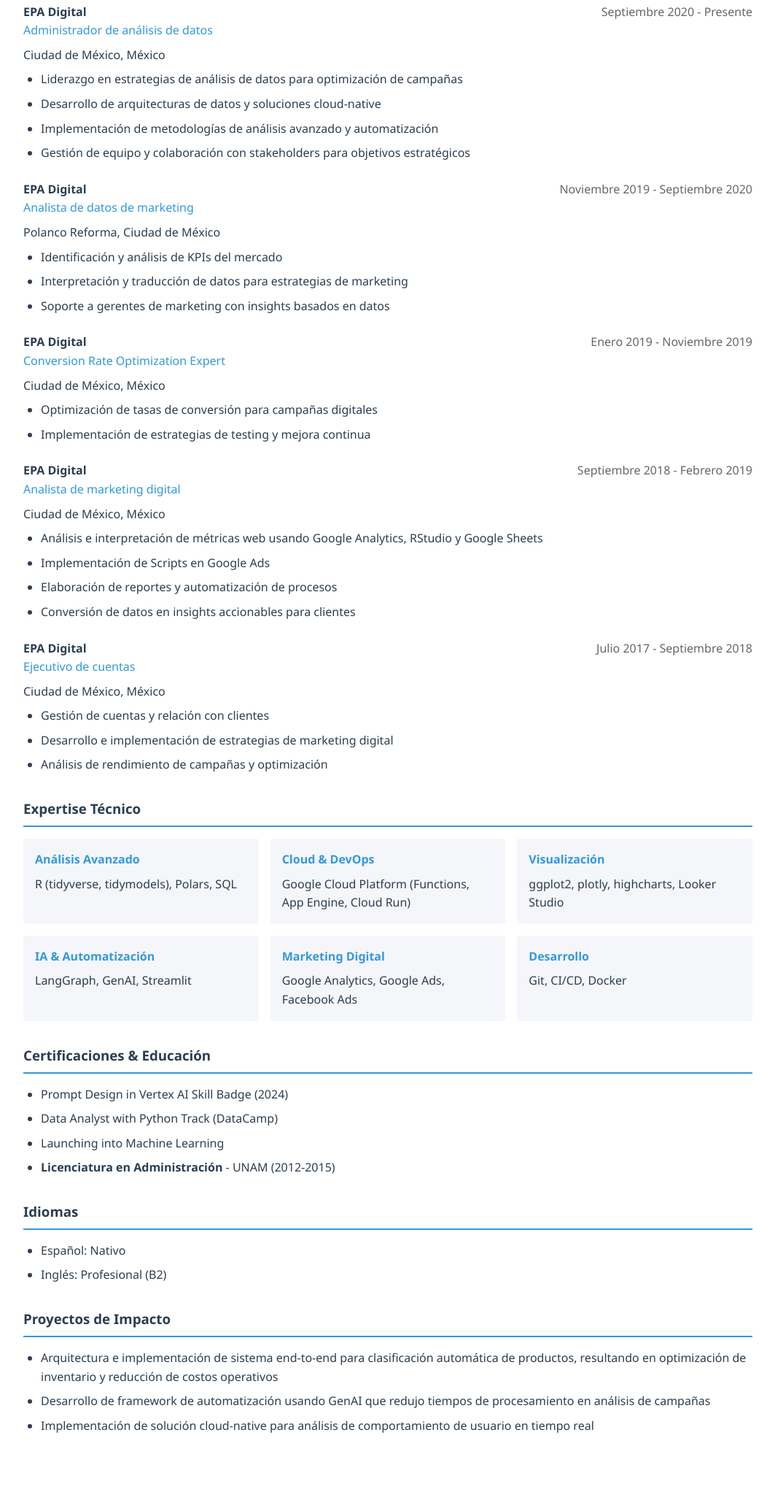
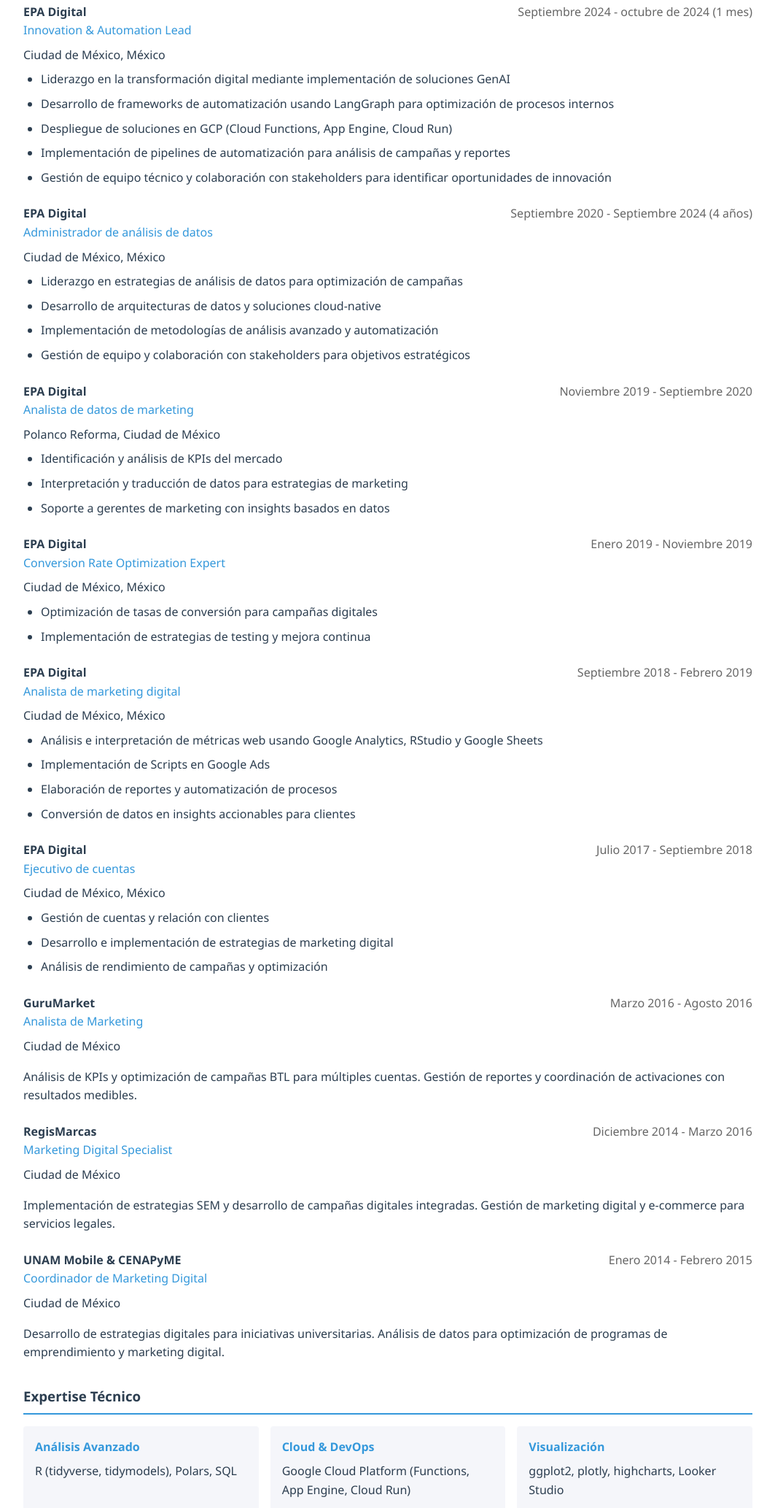
Before and after one commit to Metuendus/Metuendus.github.io, a plain HTML site: page index.html in a window 1280 px wide. Shown: the part 537-2603 px from the top of the page at 73% size, without its empty margins (108-1171 px from the left). Before the commit the page ends 2567 px from the top, so only its background shows below. Drawn offline with Linux system fonts and the light colour scheme.

```diff
--- a/index.html
+++ b/index.html
@@ -5,6 +5,37 @@
         <meta name="viewport" content="width=device-width, initial-scale=1.0">
         <title>José Carlos Corona - Data & Analytics Innovation Leader</title>
         <link rel="stylesheet" href="styles/main.css">
+        <script>
+            // Función para actualizar las fechas dinámicamente
+            function updateDates() {
+                const currentDate = new Date();
+                const startDate = new Date(2024, 8); // Septiembre 2024 (mes es 0-based)
+
+                const monthsDiff = (currentDate.getFullYear() - startDate.getFullYear()) * 12 +
+                                 (currentDate.getMonth() - startDate.getMonth());
+
+                const years = Math.floor(monthsDiff / 12);
+                const months = monthsDiff % 12;
+
+                let duration = '';
+                if (years > 0) {
+                    duration += `${years} año${years > 1 ? 's' : ''} `;
+                }
+                if (months > 0 || years === 0) {
+                    duration += `${months} mes${months > 1 ? 'es' : ''}`;
+                }
+
+                document.getElementById('current-duration').textContent = `(${duration})`;
+                const months_es = [
+                    'enero', 'febrero', 'marzo', 'abril', 'mayo', 'junio',
+                    'julio', 'agosto', 'septiembre', 'octubre', 'noviembre', 'diciembre'
+                ];
+
+                const currentDateText = `${months_es[currentDate.getMonth()]} de ${currentDate.getFullYear()}`;
+                document.getElementById('current-date').textContent = currentDateText;
+            }
+            window.onload = updateDates;
+        </script>
     </head>
     <body>
         <div class="header">
@@ -24,7 +55,6 @@
             </div>
         </div>
 
-
         <div class="section">
             <h3 class="section-title">Perfil Profesional</h3>
             <p>Líder en análisis de datos y automatización con más de 7 años de experiencia transformando datos en soluciones de negocio escalables. Especializado en el desarrollo de arquitecturas cloud-native y la implementación de soluciones de IA Generativa. Combino una sólida base técnica en R y Python con una visión estratégica para optimizar procesos de marketing digital y retail.</p>
@@ -37,9 +67,30 @@
                 <div class="experience-header">
                     <div>
                         <div class="company">EPA Digital</div>
+                        <div class="position">Innovation & Automation Lead</div>
+                    </div>
+                    <div class="date">
+                        Septiembre 2024 - <span id="current-date">Presente</span>
+                        <span id="current-duration"></span>
+                    </div>
+                </div>
+                <div class="location">Ciudad de México, México</div>
+                <ul>
+                    <li>Liderazgo en la transformación digital mediante implementación de soluciones GenAI</li>
+                    <li>Desarrollo de frameworks de automatización usando LangGraph para optimización de procesos internos</li>
+                    <li>Despliegue de soluciones en GCP (Cloud Functions, App Engine, Cloud Run)</li>
+                    <li>Implementación de pipelines de automatización para análisis de campañas y reportes</li>
+                    <li>Gestión de equipo técnico y colaboración con stakeholders para identificar oportunidades de innovación</li>
+                </ul>
+            </div>
+
+            <div class="experience-item">
+                <div class="experience-header">
+                    <div>
+                        <div class="company">EPA Digital</div>
                         <div class="position">Administrador de análisis de datos</div>
                     </div>
-                <div class="date">Septiembre 2020 - Presente</div>
+                    <div class="date">Septiembre 2020 - Septiembre 2024 (4 años)</div>
                 </div>
                 <div class="location">Ciudad de México, México</div>
                 <ul>
@@ -113,8 +164,42 @@
                     <li>Análisis de rendimiento de campañas y optimización</li>
                 </ul>
             </div>
+            <div class="experience-item">
+                <div class="experience-header">
+                    <div>
+                        <div class="company">GuruMarket</div>
+                        <div class="position">Analista de Marketing</div>
+                    </div>
+                    <div class="date">Marzo 2016 - Agosto 2016</div>
+                </div>
+                <div class="location">Ciudad de México</div>
+                <p>Análisis de KPIs y optimización de campañas BTL para múltiples cuentas. Gestión de reportes y coordinación de activaciones con resultados medibles.</p>
             </div>
 
+            <div class="experience-item">
+                <div class="experience-header">
+                    <div>
+                        <div class="company">RegisMarcas</div>
+                        <div class="position">Marketing Digital Specialist</div>
+                    </div>
+                    <div class="date">Diciembre 2014 - Marzo 2016</div>
+                </div>
+                <div class="location">Ciudad de México</div>
+                <p>Implementación de estrategias SEM y desarrollo de campañas digitales integradas. Gestión de marketing digital y e-commerce para servicios legales.</p>
+            </div>
+
+            <div class="experience-item">
+                <div class="experience-header">
+                    <div>
+                        <div class="company">UNAM Mobile & CENAPyME</div>
+                        <div class="position">Coordinador de Marketing Digital</div>
+                    </div>
+                    <div class="date">Enero 2014 - Febrero 2015</div>
+                </div>
+                <div class="location">Ciudad de México</div>
+                <p>Desarrollo de estrategias digitales para iniciativas universitarias. Análisis de datos para optimización de programas de emprendimiento y marketing digital.</p>
+            </div>
+        </div>
 
         <div class="section">
             <h3 class="section-title">Expertise Técnico</h3>
```
Lines whose indentation alone changed are shown as unchanged.
